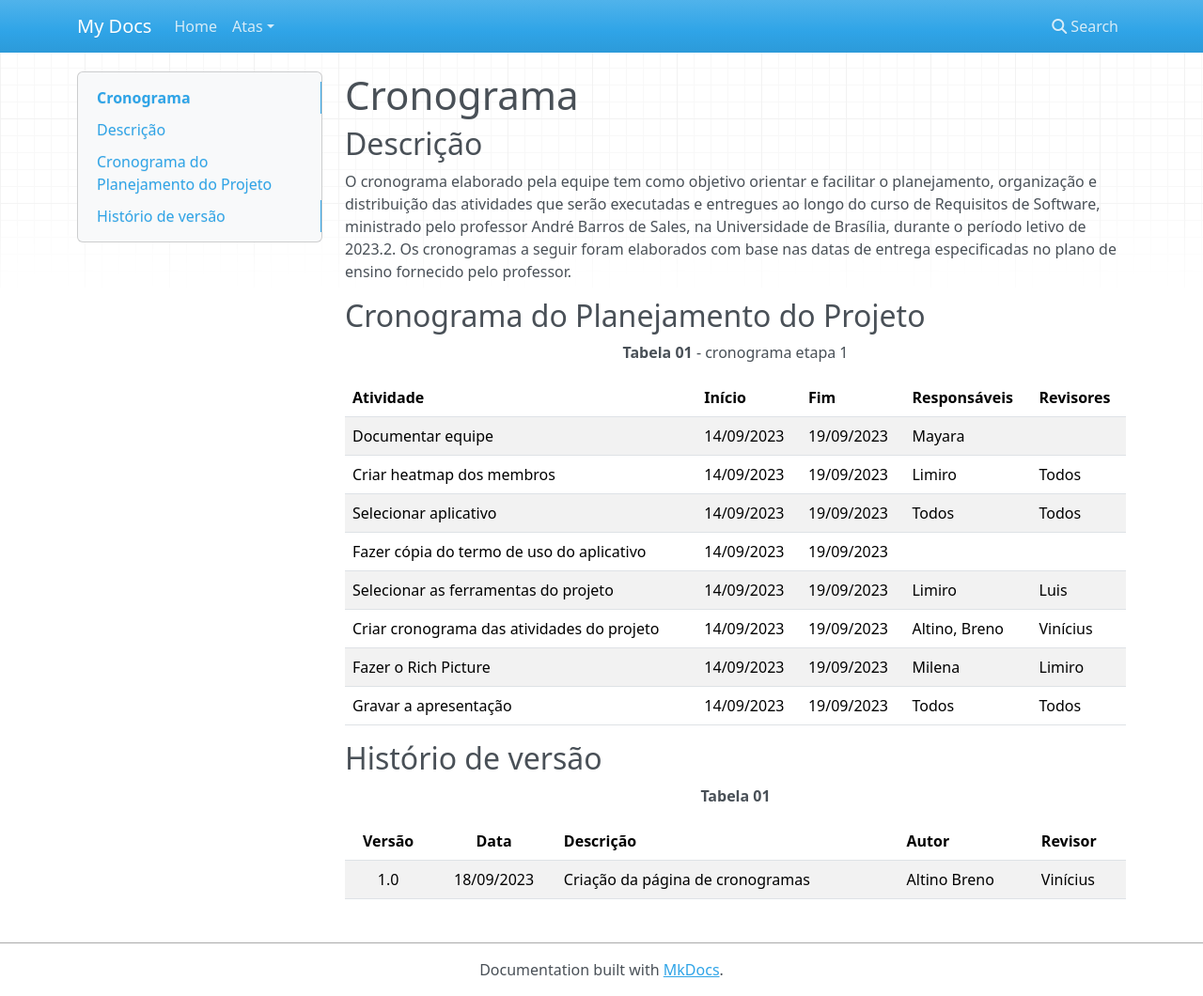
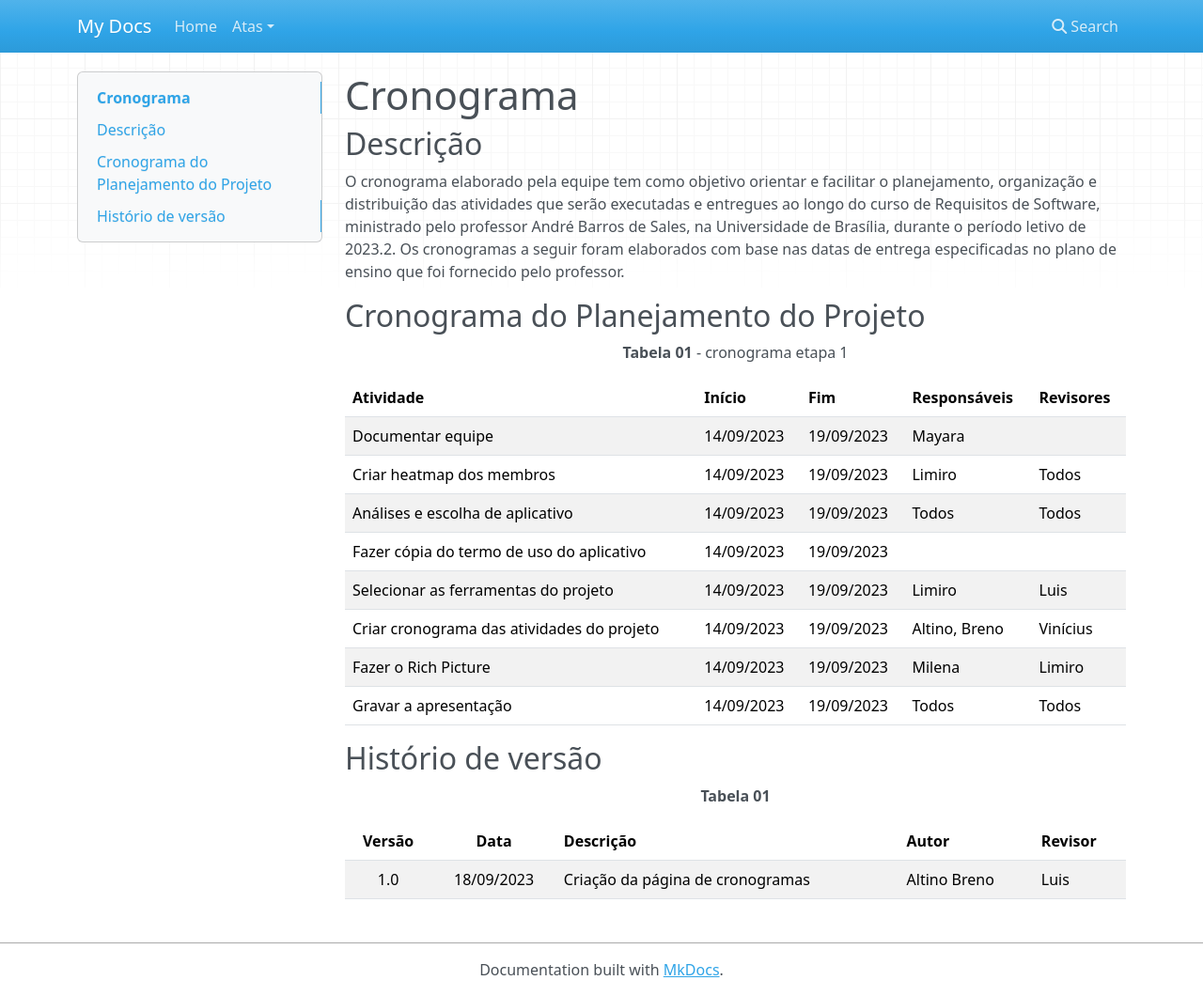
Before and after one commit to Requisitos-de-Software/2023.2-Carteira_Digital_de_Transito, an MkDocs documentation site: the page built from docs/planejamento/cronograma.md, in a window 1280 px wide and 1060 px high. Shown: the whole window at 94% size. Built offline with MkDocs 1.6.1, drawn with Linux system fonts in a browser that asks for light colours; nearby versions of some CDN libraries.

Commit message:
Update cronograma.md
Revisão do cronograma para verificar se o plano do projeto original estava alinhado com o que estava sendo esperado.

```diff
--- a/docs/planejamento/cronograma.md
+++ b/docs/planejamento/cronograma.md
@@ -5,7 +5,7 @@ O cronograma elaborado pela equipe tem como objetivo orientar e facilitar o plan
 organização e distribuição das atividades que serão executadas e entregues ao longo do
 curso de Requisitos de Software, ministrado pelo professor André Barros de Sales,
 na Universidade de Brasília, durante o período letivo de 2023.2. Os cronogramas a
-seguir foram elaborados com base nas datas de entrega especificadas no plano de ensino
+seguir foram elaborados com base nas datas de entrega especificadas no plano de ensino que foi
 fornecido pelo professor.
 
 ## Cronograma do Planejamento do Projeto
@@ -18,7 +18,7 @@ fornecido pelo professor.
 |---------------|------------|---------|------------------|----------------|
 | Documentar equipe         | 14/09/2023| 19/09/2023 | Mayara   |            |
 | Criar heatmap dos membros | 14/09/2023| 19/09/2023 | Limiro   | Todos |
-| Selecionar aplicativo     | 14/09/2023| 19/09/2023 | Todos    | Todos |
+| Análises e escolha de aplicativo     | 14/09/2023| 19/09/2023 | Todos    | Todos |
 | Fazer cópia do termo  de uso do aplicativo    | 14/09/2023| 19/09/2023 |
 | Selecionar as ferramentas  do projeto         | 14/09/2023| 19/09/2023 | Limiro | Luis |
 | Criar cronograma das  atividades do projeto   | 14/09/2023| 19/09/2023 | Altino, Breno | Vinícius |
@@ -31,4 +31,4 @@ fornecido pelo professor.
 
 | Versão| Data      | Descrição | Autor | Revisor       |
 | :-:   | :-:       | :--       | --    | --            |
-| 1.0   |18/09/2023 |Criação da página de cronogramas | Altino Breno | Vinícius |
+| 1.0   |18/09/2023 |Criação da página de cronogramas | Altino Breno | Luis |
```
